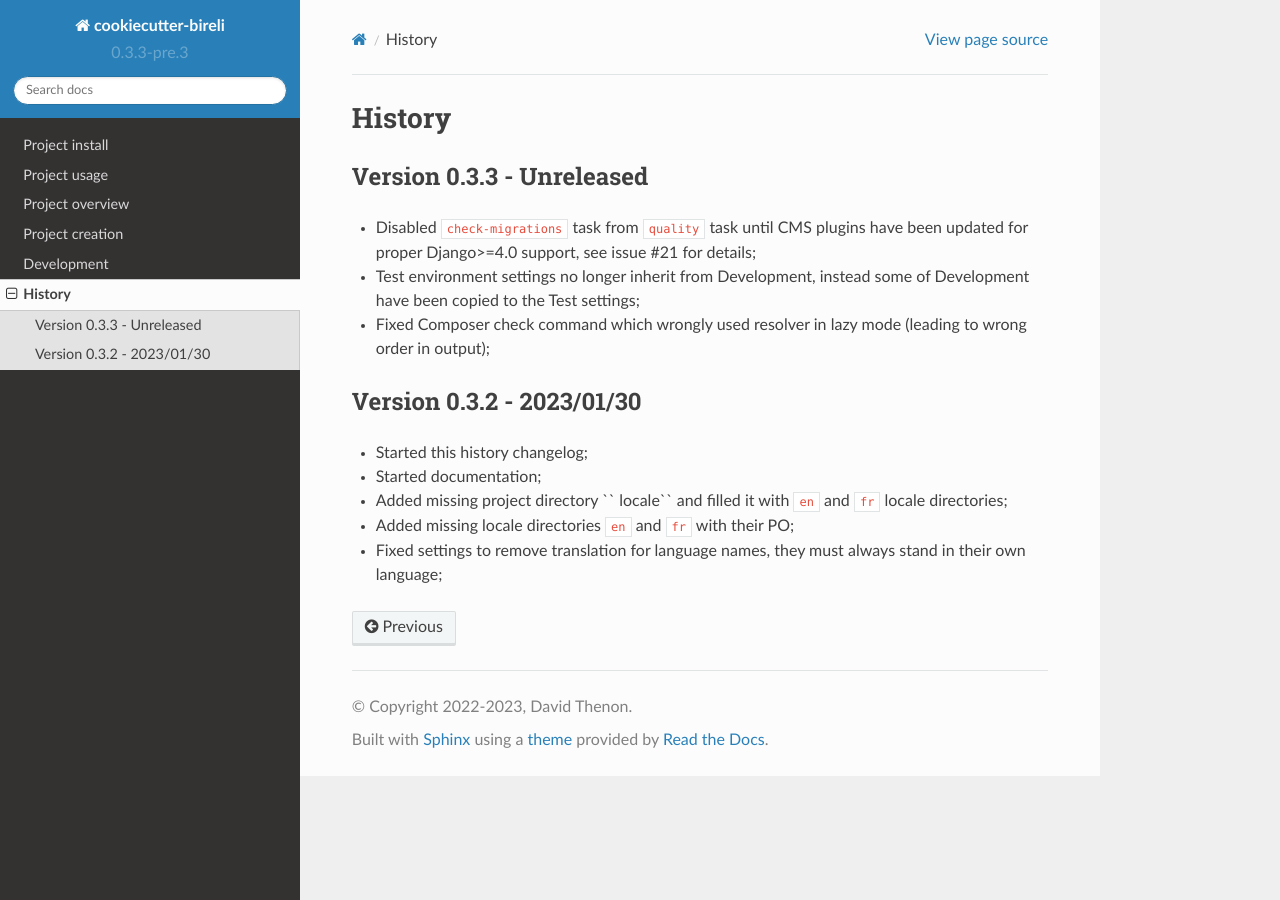
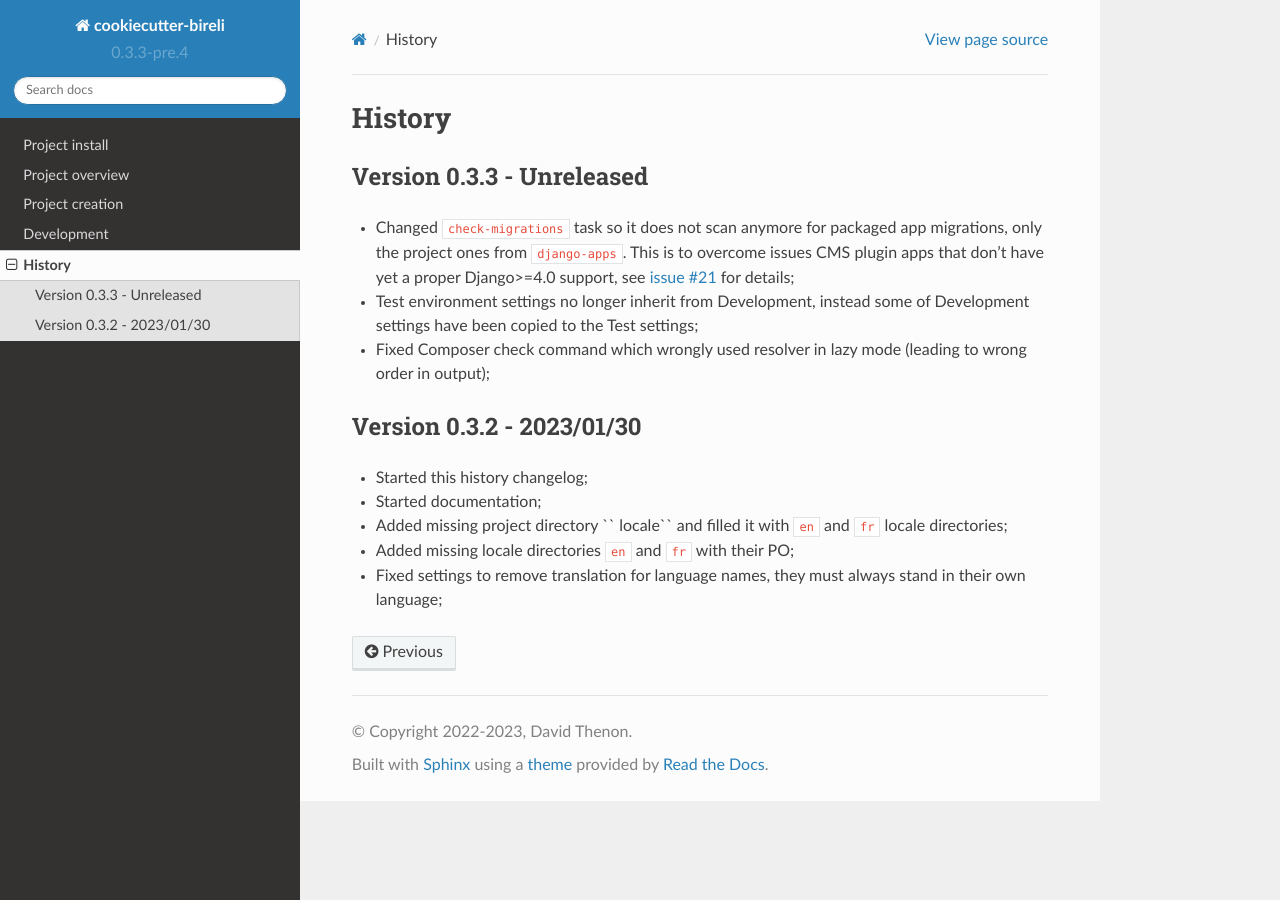
Before and after one commit to sveetch/cookiecutter-bireli, a Sphinx documentation site: the page built from docs/history.rst, in a window 1280 px wide. Built offline with Sphinx 7.4.7 and the Read the Docs theme 2.0.0, drawn with Linux system fonts in a browser that asks for light colours; pages that are not in the unit, such as notebooks, are missing from menus.

Commit message:
[CHG] Fixed make check-migrations so it can restored in make quality

```diff
--- a/cookiecutter.json
+++ b/cookiecutter.json
@@ -6,7 +6,7 @@
 
     "__version": "{% if cookiecutter.versioning == 'natural' %}0.1.0{% else %}{% now 'local', '%y.%W.0' %}{% endif %}",
 
-    "_bireli_version": "0.3.3-pre.3",
+    "_bireli_version": "0.3.3-pre.4",
     "_python_version": ">=3.8",
     "_django_version": ">=4.0,<4.1",
     "_project_composer_version": ">=0.7.0,<0.8.0",
--- a/docs/history.rst
+++ b/docs/history.rst
@@ -7,10 +7,12 @@ History
 Version 0.3.3 - Unreleased
 --------------------------
 
-* Disabled ``check-migrations`` task from ``quality`` task until CMS plugins have been
-  updated for proper Django>=4.0 support, see issue #21 for details;
+* Changed ``check-migrations`` task so it does not scan anymore for packaged app
+  migrations, only the project ones from ``django-apps``. This is to overcome issues
+  CMS plugin apps that don't have yet a proper Django>=4.0 support, see
+  `issue #21 <https://github.com/sveetch/cookiecutter-bireli/issues/21>`_ for details;
 * Test environment settings no longer inherit from Development, instead some of
-  Development have been copied to the Test settings;
+  Development settings have been copied to the Test settings;
 * Fixed Composer check command which wrongly used resolver in lazy mode (leading to
   wrong order in output);
 
```
Also changed, not shown: docs/makefile.rst (renamed from docs/project-usage.rst), 1 other file.
